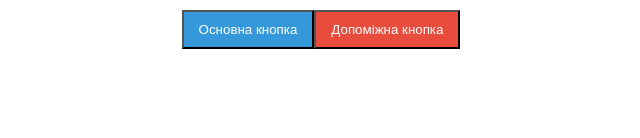
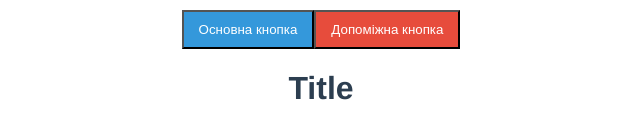
Before and after one commit to Sergiyan92/vue-app, a Vue app: page / in a window 1280 px wide. Shown: the part 254-392 px from the top of the page, without its empty margins (319-959 px from the left). Built offline with nearby package versions, Linux system fonts and the light colour scheme.

Commit message:
create component title

```diff
--- a/src/App.vue
+++ b/src/App.vue
@@ -4,16 +4,18 @@
     <div>
       <ButtonClick label="Основна кнопка" primary />
       <ButtonClick label="Допоміжна кнопка" secondary />
+      <Title />
     </div>
   </div>
 </template>
 
 <script>
 import ButtonClick from "@/components/ButtonClick.vue";
-
+import Title from "@/components/TitleComponent.vue";
 export default {
   components: {
     ButtonClick,
+    Title,
   },
 };
 </script>
--- /dev/null
+++ b/src/components/TitleComponent.vue
@@ -0,0 +1,3 @@
+<template>
+  <h1>Title</h1>
+</template>
```
